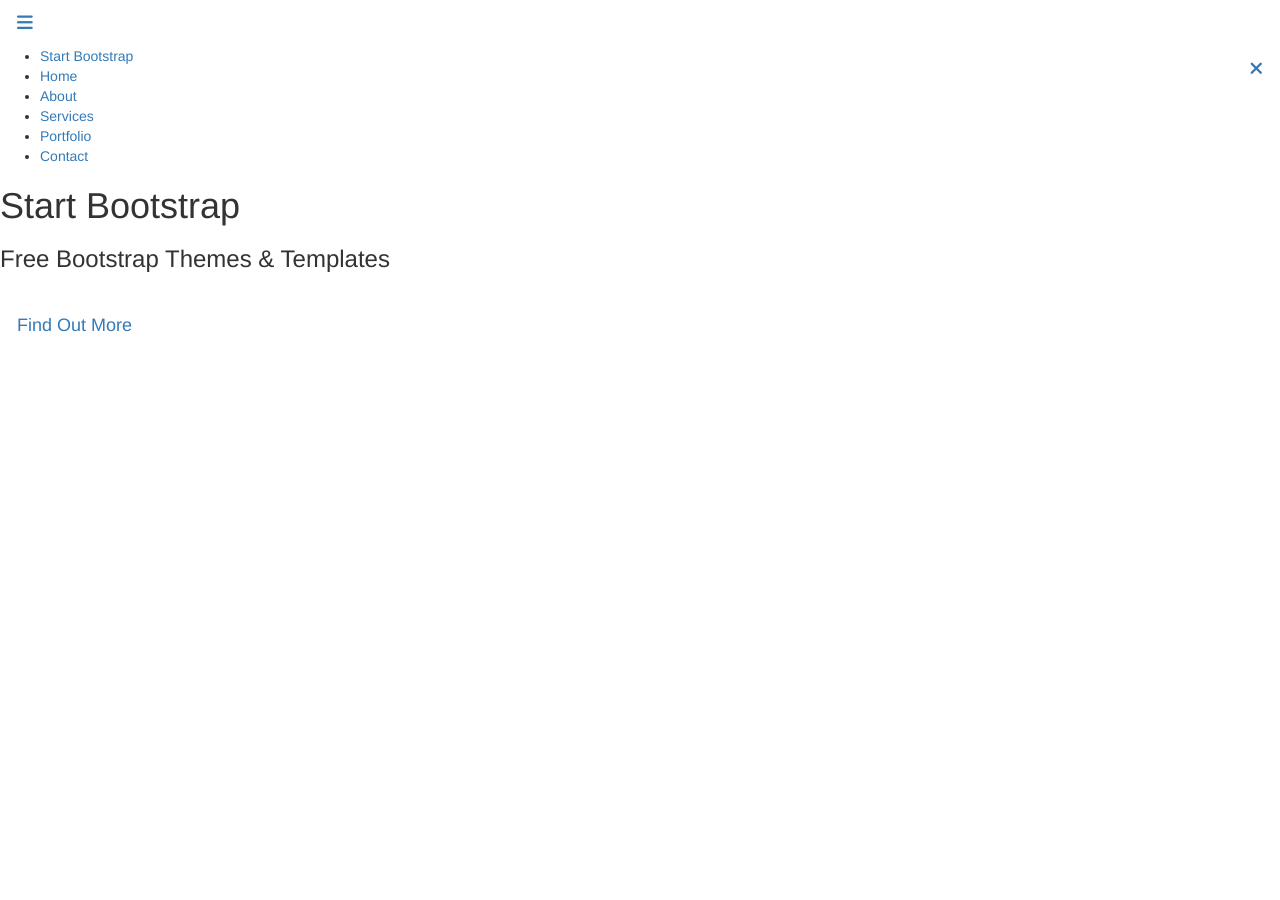
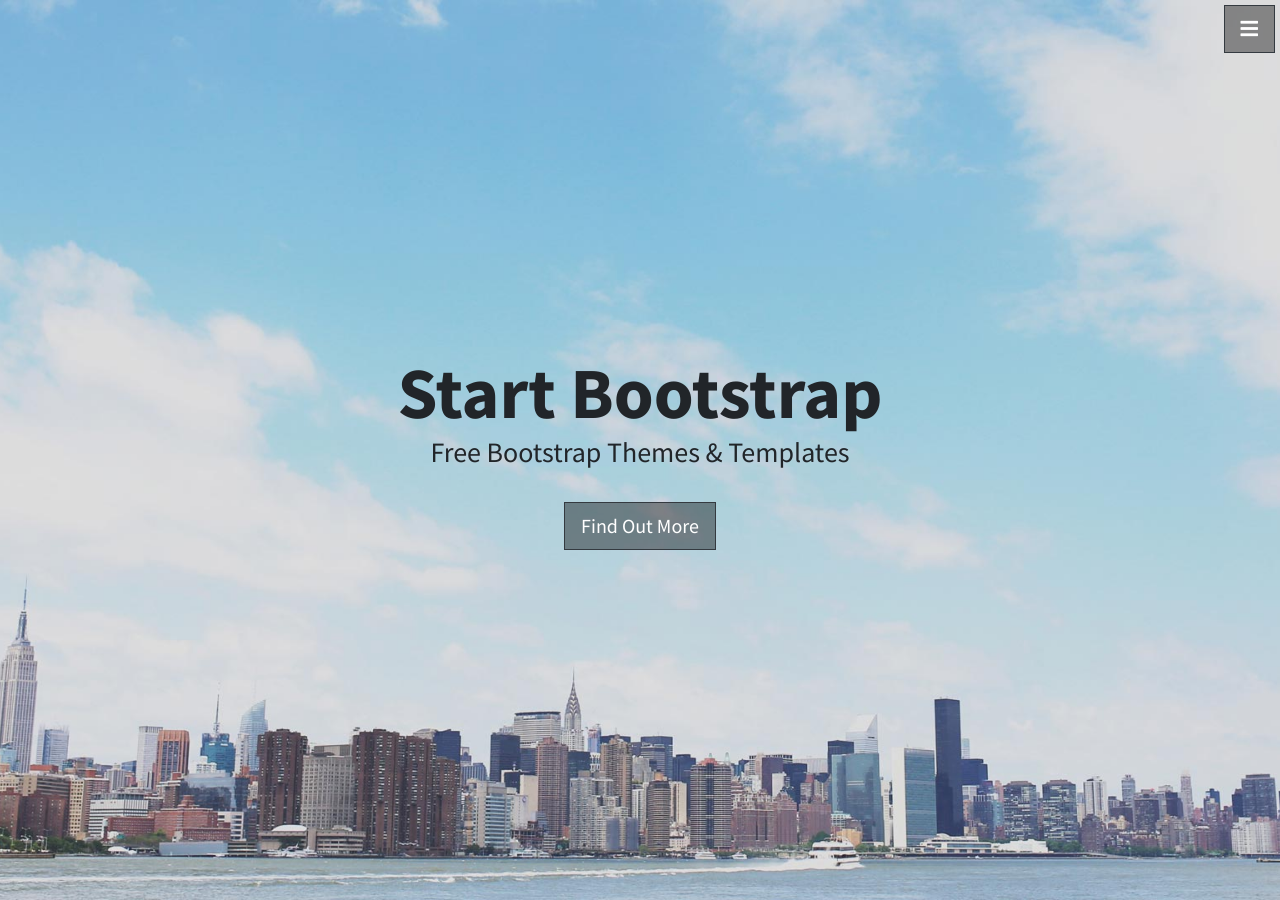
Before and after one commit to kenchi09/garciaandpartners, a Jekyll site: the page built from index.html, in a window 1280 px wide. Built offline with Jekyll 4.4.1, drawn with Linux system fonts in a browser that asks for light colours; nearby versions of some CDN libraries; library files that are not in the unit come from our copies.

Commit message:
Updates assets to use CDN instead.

```diff
--- a/_includes/head.html
+++ b/_includes/head.html
@@ -9,13 +9,13 @@
   <title>Stylish Portfolio - Start Bootstrap Theme</title>
 
   <!-- Bootstrap Core CSS -->
-  <link href="css/bootstrap.min.css" rel="stylesheet">
+  <link rel="stylesheet" href="https://stackpath.bootstrapcdn.com/bootstrap/4.2.1/css/bootstrap.min.css" integrity="sha384-GJzZqFGwb1QTTN6wy59ffF1BuGJpLSa9DkKMp0DgiMDm4iYMj70gZWKYbI706tWS" crossorigin="anonymous">
 
   <!-- Custom CSS -->
-  <link href="css/stylish-portfolio.css" rel="stylesheet">
+  <link href="assets/css/stylish-portfolio.css" rel="stylesheet">
 
   <!-- Custom Fonts -->
-  <link href="font-awesome/css/font-awesome.min.css" rel="stylesheet" type="text/css">
+  <link rel="stylesheet" href="https://use.fontawesome.com/releases/v5.6.3/css/all.css" integrity="sha384-UHRtZLI+pbxtHCWp1t77Bi1L4ZtiqrqD80Kn4Z8NTSRyMA2Fd33n5dQ8lWUE00s/" crossorigin="anonymous">
   <link href="https://fonts.googleapis.com/css?family=Source+Sans+Pro:300,400,700,300italic,400italic,700italic" rel="stylesheet" type="text/css">
 
   <!-- HTML5 Shim and Respond.js IE8 support of HTML5 elements and media queries -->
```
Also changed, not shown: _includes/scripts.html (+4 -5 lines).
